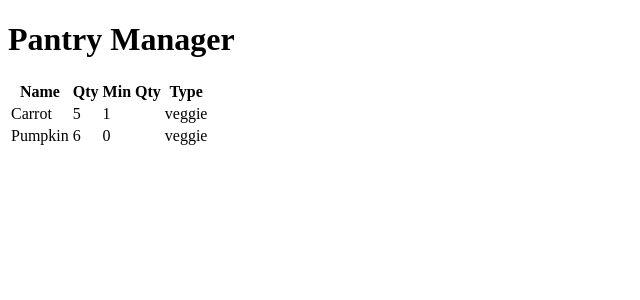
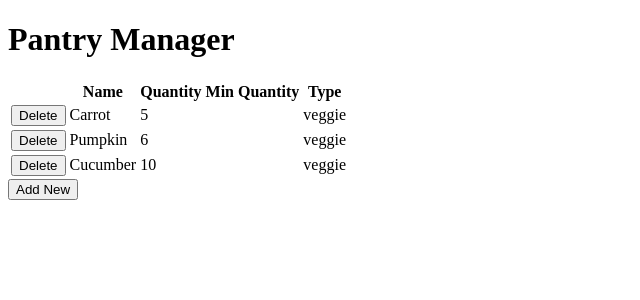
Before and after one commit to parduhne/e-gineering-food-manager, a React (Create React App) app in the folder e-gineering-react-training/: page / in a window 1280 px wide. Shown: the top 300 px of the page, without its empty margins (0-640 px from the left). Built offline with nearby package versions, Linux system fonts and the light colour scheme; data requests are answered from the project's data file.

Commit message:
added delete food function

```diff
--- /dev/null
+++ b/e-gineering-react-training/db.json
@@ -0,0 +1,25 @@
+{
+  "foods": [
+    {
+      "id": 1,
+      "name": "Carrot",
+      "quantity": 5,
+      "reorderPoint": 1,
+      "type": "veggie"
+    },
+    {
+      "id": 2,
+      "name": "Pumpkin",
+      "quantity": 6,
+      "reorderPoint": 0,
+      "type": "veggie"
+    },
+    {
+      "id": 3,
+      "name": "Cucumber",
+      "quantity": 10,
+      "reorderPoint": 2,
+      "type": "veggie"
+    }
+  ]
+}
--- a/e-gineering-react-training/package.json
+++ b/e-gineering-react-training/package.json
@@ -17,10 +17,12 @@
     "web-vitals": "^1.0.1"
   },
   "scripts": {
-    "start": "react-scripts start",
+    "start": "run-p start-app start-api",
+    "start-app": "react-scripts start",
     "build": "react-scripts build",
     "test": "react-scripts test",
-    "eject": "react-scripts eject"
+    "eject": "react-scripts eject",
+    "start-api": "json-server --watch db.json --port 3001"
   },
   "eslintConfig": {
     "extends": [
--- a/e-gineering-react-training/src/App.tsx
+++ b/e-gineering-react-training/src/App.tsx
@@ -1,40 +1,55 @@
 import { forEachChild, isTemplateSpan } from "typescript";
-
-type Food = {
-  name: string;
-  quantity: number;
-  reorderPoint: number;
-  type: string;
-};
-
-const foods: Food[] = [
-  { name: "Carrot", quantity: 5, reorderPoint: 1, type: "veggie" },
-  { name: "Pumpkin", quantity: 6, reorderPoint: 0, type: "veggie" },
-];
+import { useEffect, useState } from "react";
+import { Food } from "./types/food";
+import { getFoods, deleteFood } from "./api/foodsApi";
 
 function App() {
+  const [foods, setFoods] = useState<Food[]>([]);
+
+  useEffect(() => {
+    async function callGetFoods() {
+      setFoods(await getFoods());
+    }
+    callGetFoods();
+    // Using empty array for useEffect since we only want this to run once.
+  }, []);
+
+  async function onDeleteFood(id: number) {
+    const jsonRes = await deleteFood(id);
+    // sets foods to a new array of foods with the deleted food omitted
+    setFoods(foods.filter((val) => val.id !== id));
+  }
+
   return (
     <>
       <h1>Pantry Manager</h1>
       <table>
         <thead>
           <tr>
+            <th></th>
             <th>Name</th>
-            <th>Qty</th>
-            <th>Min Qty</th>
+            <th>Quantity</th>
+            <th>Min Quantity</th>
             <th>Type</th>
           </tr>
         </thead>
-        {foods.map((food: Food) => (
+        <tbody>
+          {foods.map((food) => (
             <tr key={food.name}>
-            {/* {Object.values(foods).map((item) => <td>{item}</td> )} */}
+              <td>
+                <button onClick={async () => await onDeleteFood(food.id)}>
+                  Delete
+                </button>
+              </td>
               <td>{food.name}</td>
               <td>{food.quantity}</td>
-            <td>{food.reorderPoint}</td>
+              <td>{food.minQuantity}</td>
               <td>{food.type}</td>
             </tr>
           ))}
+        </tbody>
       </table>
+      <button>Add New</button>
     </>
   );
 }
--- /dev/null
+++ b/e-gineering-react-training/src/api/foodsApi.ts
@@ -0,0 +1,15 @@
+import { Food } from "../types/food";
+
+export async function getFoods(): Promise<Food[]> {
+  const res = await fetch("http://localhost:3001/foods");
+  if (!res.ok) throw new Error("call to get foods failed");
+  return await res.json();
+}
+
+export async function deleteFood(id: number): Promise<void> {
+  const res = await fetch("http://localhost:3001/foods/" + id, {
+    method: "DELETE",
+  });
+  if (!res.ok) throw new Error("call to get foods failed");
+  return res.json();
+}
--- /dev/null
+++ b/e-gineering-react-training/src/types/food.ts
@@ -0,0 +1,7 @@
+export type Food = {
+  id: number;
+  name: string;
+  quantity: number;
+  minQuantity: number;
+  type: string;
+};
```
Lines whose indentation alone changed are shown as unchanged.
